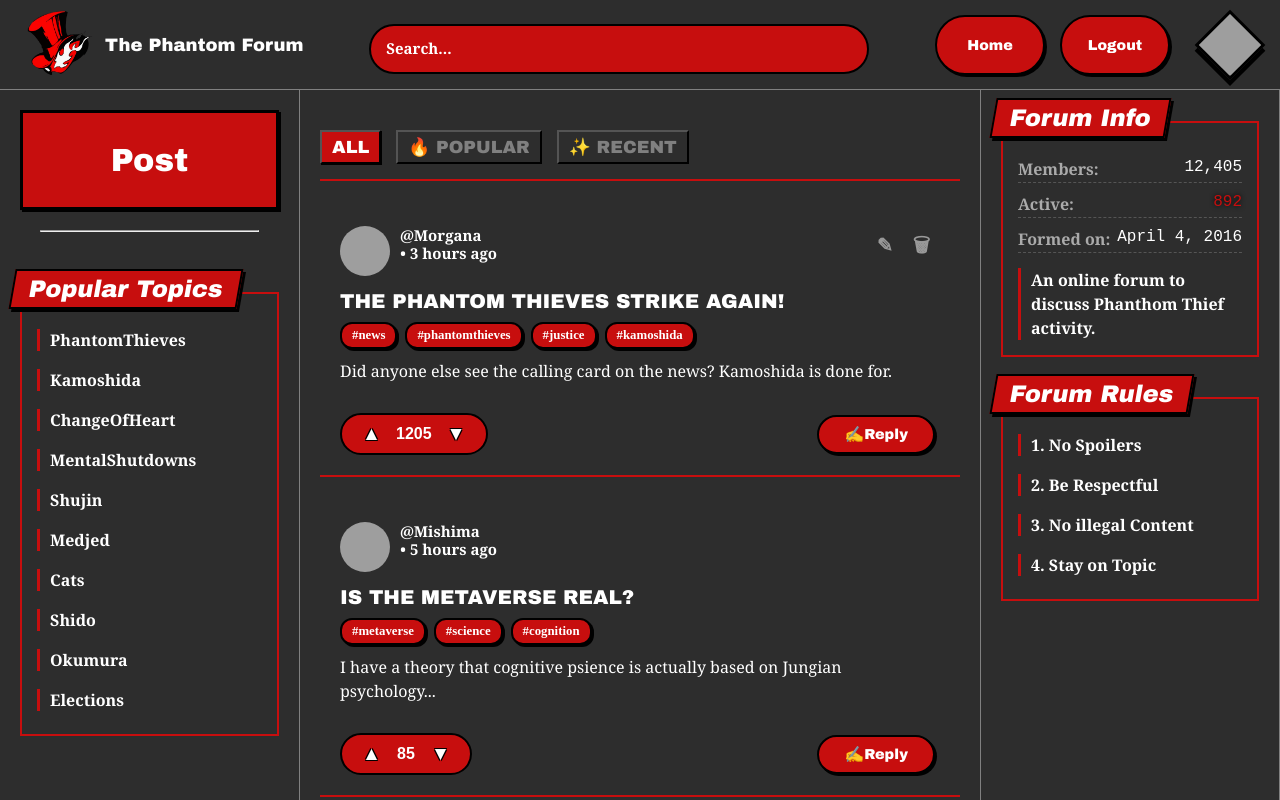
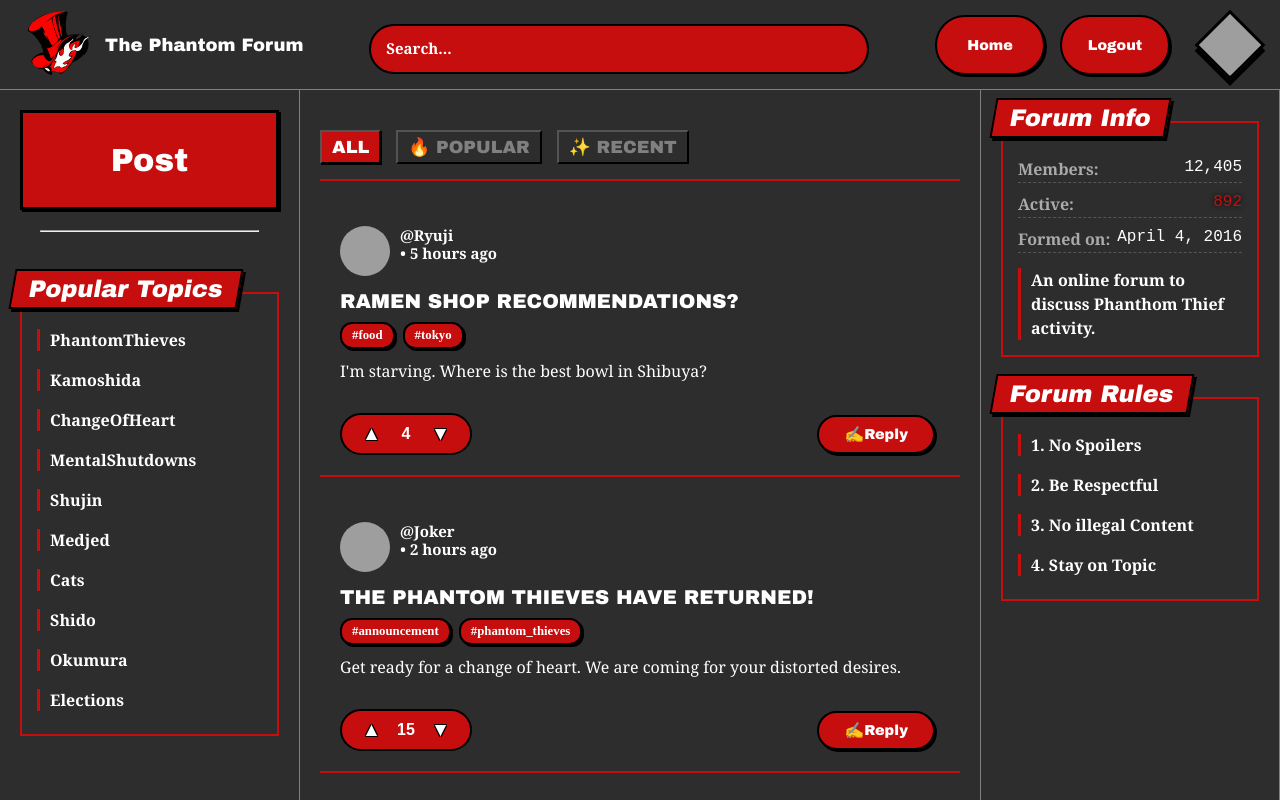
Before and after one commit to Metthy1871/CCAPDEV-MCO, a React (Vite) app in the folder frontend/: page / in a window 1280 px wide. Shown: the top 800 px of the page. Built offline with nearby package versions, Linux system fonts and the light colour scheme; data requests are answered from the project's data file; grey boxes are pictures that could not be loaded.

Commit message:
feat: added temporary database json and starting integration

```diff
--- /dev/null
+++ b/frontend/db.json
@@ -0,0 +1,37 @@
+{
+  "posts": [
+    {
+      "id": "1",
+      "user": "Joker",
+      "title": "The Phantom Thieves have returned!",
+      "content": "Get ready for a change of heart. We are coming for your distorted desires.",
+      "date": "2 hours ago",
+      "votes": 15,
+      "tags": ["announcement", "phantom_thieves"],
+      "comments": []
+    },
+    {
+      "id": "2",
+      "user": "Ryuji",
+      "title": "Ramen shop recommendations?",
+      "content": "I'm starving. Where is the best bowl in Shibuya?",
+      "date": "5 hours ago",
+      "votes": 4,
+      "tags": ["food", "tokyo"],
+      "comments": []
+    }
+  ],
+  "users": [
+    {
+      "id": "1",
+      "username": "Joker",
+      "avatar": "https://i.pinimg.com/474x/ba/a1/41/baa141603b6595a462b8fea1743310f9.jpg"
+    },
+    {
+        "id": "2",
+        "username": "Skull",
+        "avatar": "https://preview.redd.it/osh0zg2xjtc41.png?auto=webp&s=fdc89aa46138a8de734f2fe52e0cc774cc34e092"
+    }
+
+  ]
+}
--- a/frontend/package.json
+++ b/frontend/package.json
@@ -10,6 +10,8 @@
     "preview": "vite preview"
   },
   "dependencies": {
+    "@tanstack/react-query": "^5.90.21",
+    "axios": "^1.13.6",
     "react": "^19.2.0",
     "react-dom": "^19.2.0",
     "react-router-dom": "^7.13.0"
@@ -23,6 +25,7 @@
     "eslint-plugin-react-hooks": "^7.0.1",
     "eslint-plugin-react-refresh": "^0.4.24",
     "globals": "^16.5.0",
+    "json-server": "^1.0.0-beta.12",
     "vite": "^7.2.4"
   }
 }
--- a/frontend/src/main.jsx
+++ b/frontend/src/main.jsx
@@ -3,8 +3,12 @@
 import React from 'react'
 import { BrowserRouter } from 'react-router-dom'
 import ReactDOM from 'react-dom/client'
+import { QueryClient, QueryClientProvider } from '@tanstack/react-query'
 import App from './App.jsx'
 import './index.css'
+
+/* Create the Client to manage the data */
+const queryClient = new QueryClient()
 
 ReactDOM.createRoot(document.getElementById('root')).render(
 
@@ -14,7 +18,9 @@ ReactDOM.createRoot(document.getElementById('root')).render(
         {/* Allows client-side routing */}
         <BrowserRouter>
 
-            <App/>
+            <QueryClientProvider client = {queryClient}>
+                <App/>
+            </QueryClientProvider>
 
         </BrowserRouter>
 
--- a/frontend/src/pages/Home.jsx
+++ b/frontend/src/pages/Home.jsx
@@ -1,38 +1,43 @@
 /* This is the home page of the application. */
 
 import { useState } from 'react';
+import { useQuery } from '@tanstack/react-query';
+import axios from 'axios';
+import { Link } from 'react-router-dom';
+
 import Left_Side_Bar from '../components/Left_Side_Bar.jsx';
 import Nav_Bar from '../components/Nav_Bar.jsx';
 import Right_Side_Bar from '../components/Right_Side_Bar.jsx'
 import Post from '../components/Post.jsx';
 import Feed_Filter from '../components/Feed_Filter.jsx';
 import Create_Post from '../components/Create_Post.jsx';
+
 import { user_controller } from '../controllers/user_controller.js';
-import { sample_posts } from '../data/sample_posts.js';
+
 import './Home.css';
 
 function Home() {
 
     const [isModalOpen, setIsModalOpen] = useState(false);
-    const [posts, setPosts] = useState(sample_posts);
     const current_user = user_controller.getCurrentUser();
 
-    const handleCreatePost = (title, content) =>{
+    const { data: posts, isLoading, isError } = useQuery({
 
-        if (!title.trim() || !content.trim()) return;
+        queryKey: ['posts'],
 
-        const newPost = {
-            id: Date.now(),
-            title: title,
-            user: current_user.username,
-            date: "Just now",
-            content: content,
-            votes: 0,
-            comments: []
-        };
+        queryFn: async () => {
+            const response = await axios.get('http://localhost:8000/posts');
+            return response.data.reverse();
+        }
+    });
 
-        setPosts([newPost, ...posts]);
 
+    const handleCreatePost = (title, content) => {
+
+        if (!title.trim() || !content.trim())
+            return;
+
+        alert("WIP!");
         setIsModalOpen(false);
     }
 
@@ -61,19 +66,32 @@ function Home() {
                     {/* Place Feed_Filter component on the center */}
                     <Feed_Filter/>
 
-                    {/* Place all posts below the Feed_Filter */}
-                    {posts.map((post) => (
+                    {/* Handle the waiting period */}
+                    {isLoading && (
+                        <h2 style={{ color: 'white', textAlign: 'center', marginTop: '20px' }}>
+                            Loading Content... ⏳
+                        </h2>
+                    )}
+
+                    {isError && (
+                        <h2 style={{ color: 'var(--p5-red)', textAlign: 'center', marginTop: '20px' }}>
+                            Connection Failed. 🚨
+                        </h2>
+                    )}
+
+                    {/* Render posts */}
+                    {!isLoading && !isError && posts?.map((post) => (
                         <Post
-                            key = {post.id}
-                            id = {post.id}
-                            title = {post.title}
-                            user = {post.user}
-                            date = {post.date}
-                            content = {post.content}
-                            votes = {post.votes}
-                            tags = {post.tags}
-                            isPreview = {true}
-                            comments = {post.comments}
+                            key={post.id}
+                            id={post.id}
+                            title={post.title}
+                            user={post.user}
+                            date={post.date}
+                            content={post.content}
+                            votes={post.votes}
+                            tags={post.tags}
+                            isPreview={true}
+                            comments={post.comments}
                         />
                     ))}
 
```
Also changed, not shown: 1 other file (tests, documents, lock files or other folders).
